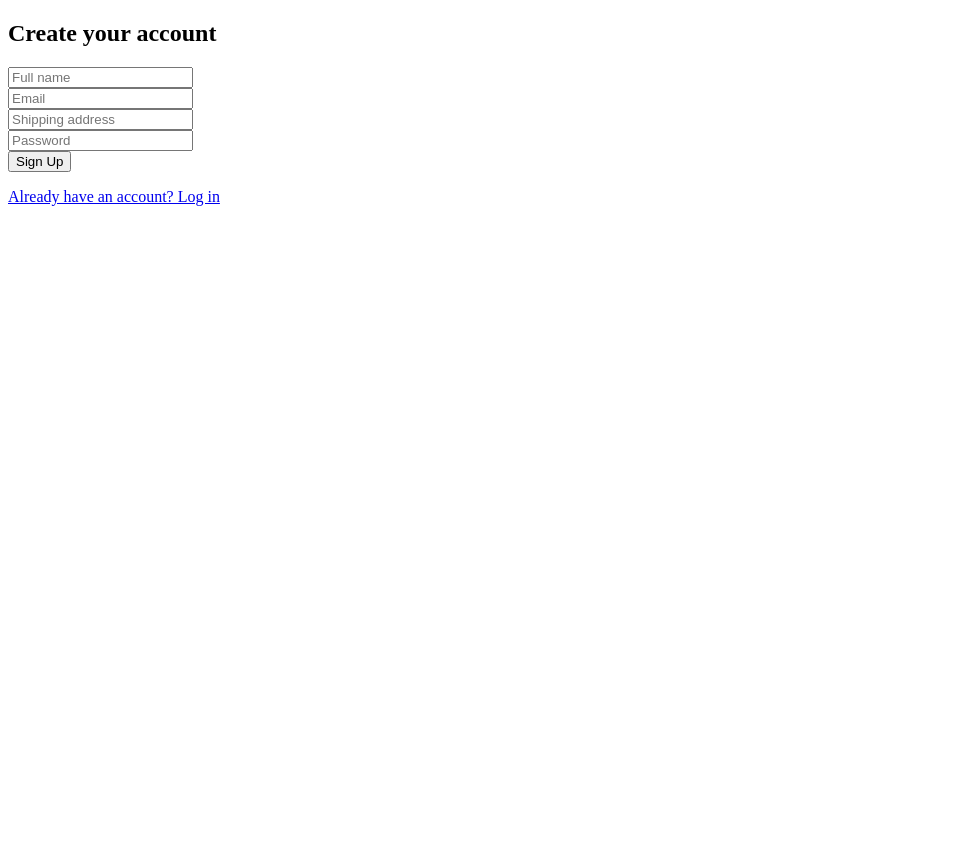
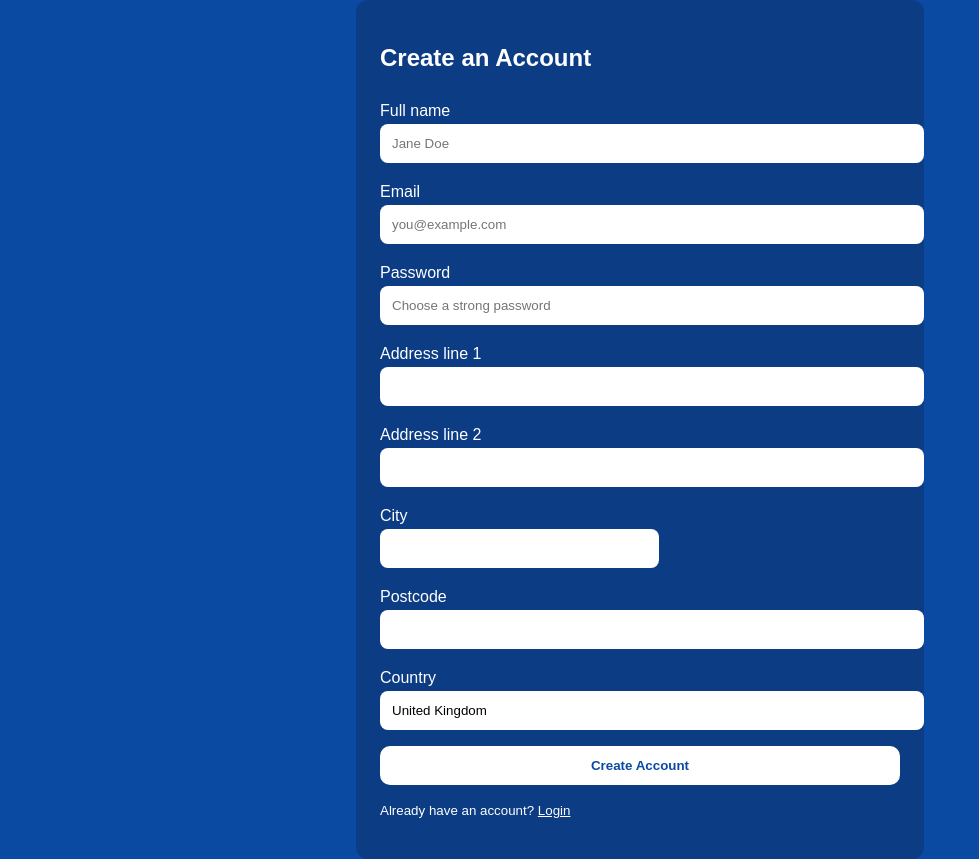
Before and after one commit to acroofing2020-del/Tackletarts-giveaway, a website: page public/signup.html in a window 1280 px wide. Shown: the whole page, without its empty margins (0-979 px from the left). Before the commit the page ends 800 px from the top, so only its background shows below. Drawn offline with Linux system fonts and the light colour scheme.

Commit message:
Update signup.html

```diff
--- a/public/signup.html
+++ b/public/signup.html
@@ -1,25 +1,68 @@
-<!doctype html>
-<html>
-<head><meta charset="utf-8"><title>Sign Up</title></head>
+<!DOCTYPE html>
+<html lang="en">
+<head>
+  <meta charset="UTF-8" />
+  <title>Sign Up • TackleTarts</title>
+  <meta name="viewport" content="width=device-width, initial-scale=1" />
+  <style>
+    body { margin:0; font-family: Arial, sans-serif; background:#0a4aa3; color:#fff; display:grid; place-items:center; min-height:100vh; }
+    .box { width:100%; max-width:520px; background:#0b3c84; padding:24px; border-radius:12px; }
+    .grid { display:grid; gap:10px; grid-template-columns: 1fr 1fr; }
+    .grid > *:nth-child(odd) { grid-column: span 2; }
+    label { display:block; margin:10px 0 4px; }
+    input, select { width:100%; padding:12px; border-radius:8px; border:none; }
+    button { margin-top:16px; padding:12px; width:100%; border:none; border-radius:10px; background:#fff; color:#0a4aa3; font-weight:700; }
+    a { color:#fff; }
+  </style>
+</head>
 <body>
-  <h2>Create your account</h2>
-  <input id="name" placeholder="Full name"><br>
-  <input id="email" placeholder="Email"><br>
-  <input id="address" placeholder="Shipping address"><br>
-  <input id="password" type="password" placeholder="Password"><br>
-  <button onclick="signup()">Sign Up</button>
-  <p><a href="/login.html">Already have an account? Log in</a></p>
-<script>
-async function signup(){
-  const body = {
-    name:document.getElementById('name').value,
-    email:document.getElementById('email').value,
-    address:document.getElementById('address').value,
-    password:document.getElementById('password').value
-  };
-  const r = await fetch('/api/signup',{method:'POST',headers:{'Content-Type':'application/json'},body:JSON.stringify(body)});
-  if(r.ok) location.href='/dashboard.html'; else alert('Sign up failed');
-}
-</script>
+  <div class="box">
+    <h2>Create an Account</h2>
+    <div class="grid">
+      <div style="grid-column: span 2;">
+        <label>Full name</label>
+        <input id="fullName" placeholder="Jane Doe" />
+      </div>
+      <div style="grid-column: span 2;">
+        <label>Email</label>
+        <input id="email" type="email" placeholder="you@example.com" />
+      </div>
+      <div style="grid-column: span 2;">
+        <label>Password</label>
+        <input id="password" type="password" placeholder="Choose a strong password" />
+      </div>
+
+      <div style="grid-column: span 2;"><label>Address line 1</label><input id="address1" /></div>
+      <div style="grid-column: span 2;"><label>Address line 2</label><input id="address2" /></div>
+      <div><label>City</label><input id="city" /></div>
+      <div><label>Postcode</label><input id="postcode" /></div>
+      <div style="grid-column: span 2;"><label>Country</label><input id="country" value="United Kingdom" /></div>
+    </div>
+    <button id="signupBtn">Create Account</button>
+    <p><small>Already have an account? <a href="/login.html">Login</a></small></p>
+  </div>
+
+  <script>
+    document.getElementById("signupBtn").addEventListener("click", async () => {
+      const body = {
+        fullName: document.getElementById("fullName").value.trim(),
+        email: document.getElementById("email").value.trim(),
+        password: document.getElementById("password").value,
+        address1: document.getElementById("address1").value,
+        address2: document.getElementById("address2").value,
+        city: document.getElementById("city").value,
+        postcode: document.getElementById("postcode").value,
+        country: document.getElementById("country").value
+      };
+      const res = await fetch("/api/signup", {
+        method:"POST",
+        headers:{ "Content-Type":"application/json" },
+        body: JSON.stringify(body)
+      });
+      const data = await res.json();
+      if (!res.ok) return alert(data.error || "Signup failed");
+      window.location.href = "/dashboard.html";
+    });
+  </script>
 </body>
 </html>
```
